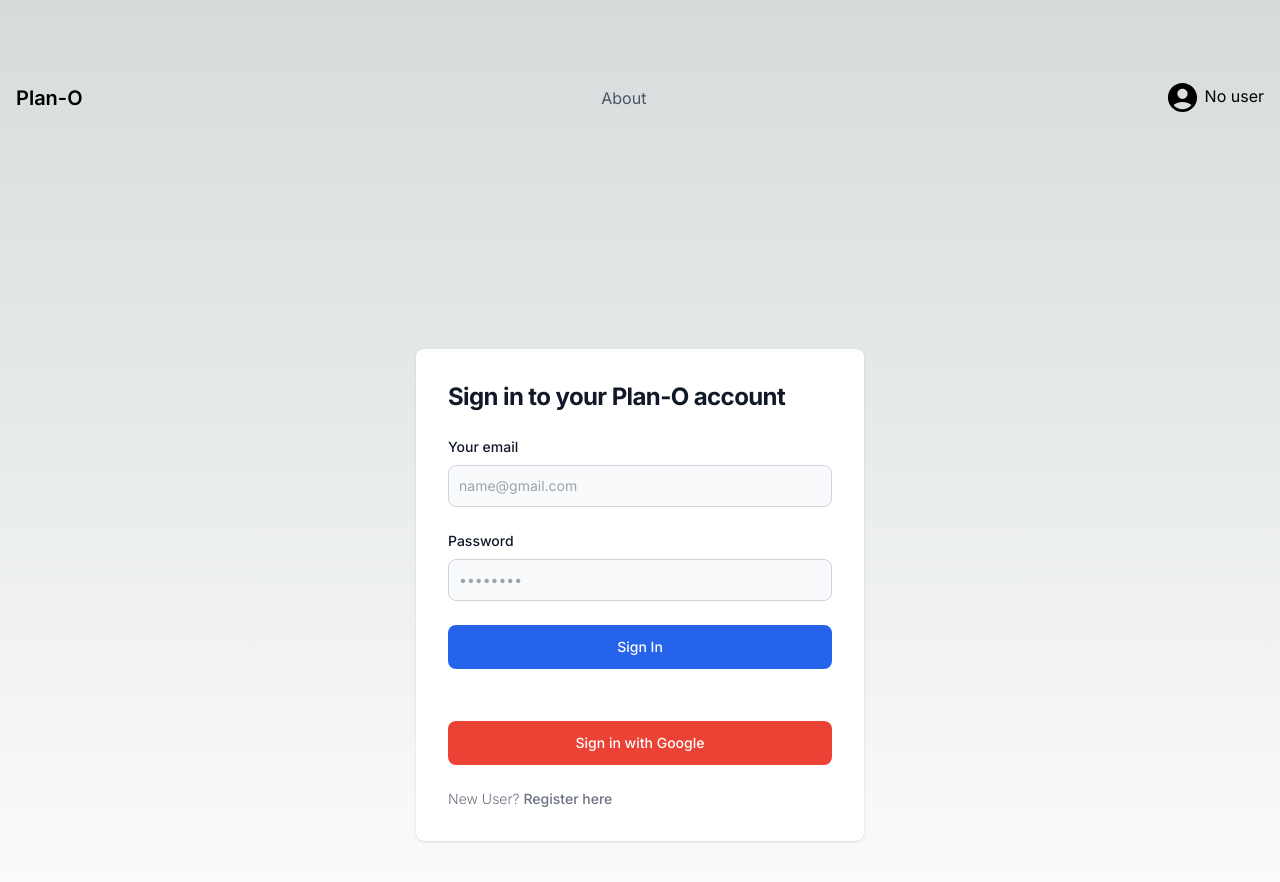
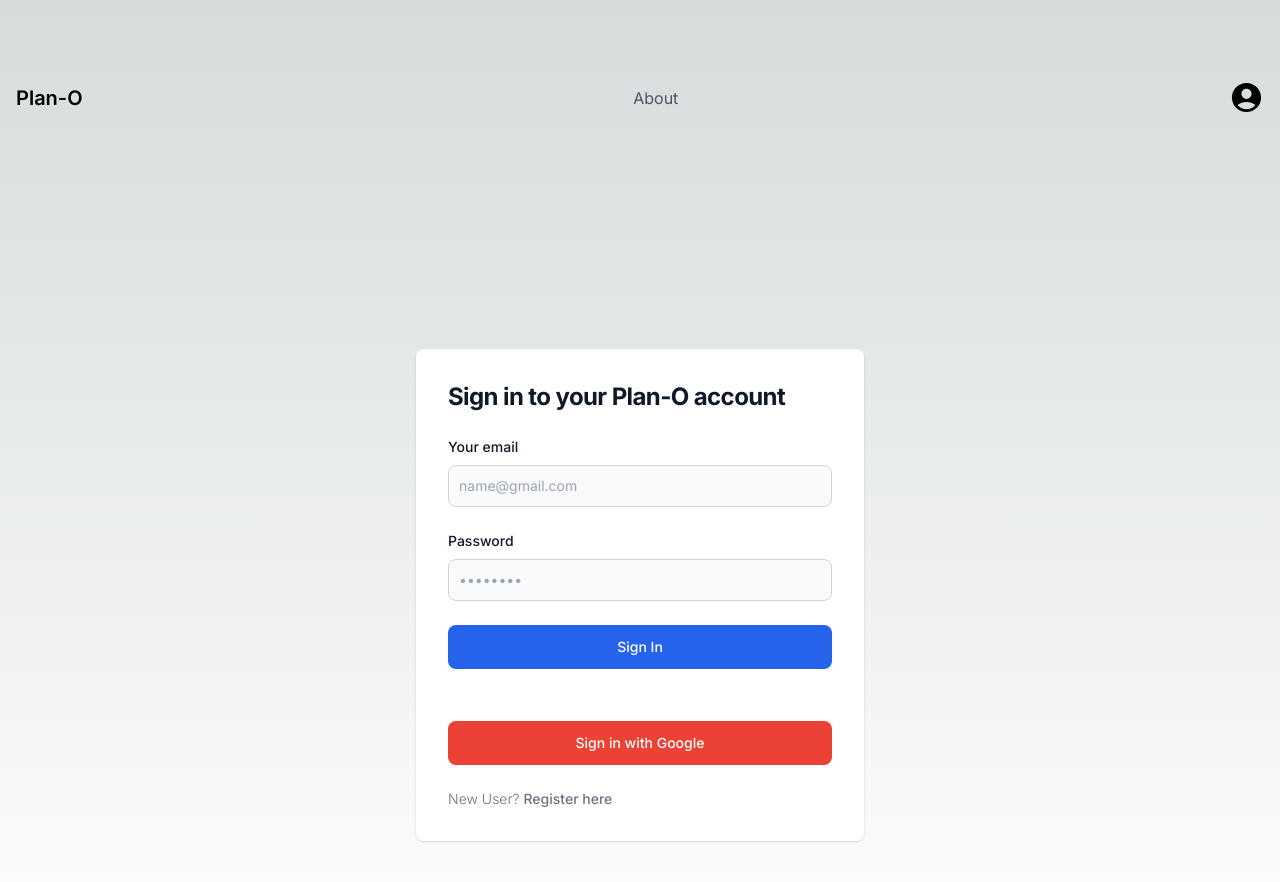
Before and after one commit to PRAMOMDHUGARGOL/redux-todo-client, a Next.js app: page / in a window 1280 px wide. Shown: the top 882 px of the page. Built offline with nearby package versions, Linux system fonts and the light colour scheme; no server answers.

Commit message:
develop: auth functions added

```diff
--- a/app/components/Navbar.js
+++ b/app/components/Navbar.js
@@ -45,7 +45,7 @@ export default function Navbar() {
               rel="noopener noreferrer"
             >
               <AccountCircleSharpIcon fontSize="large" />{" "}
-              {user ? user.displayName : "No user"}
+              {user ? user.displayName : ""}
             </a>
           </div>
           {user && (
```
